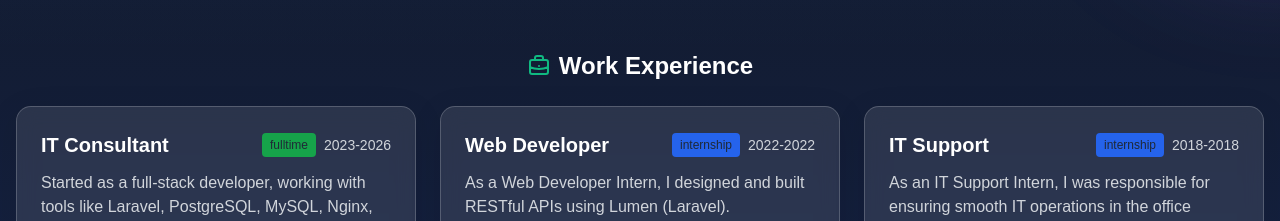
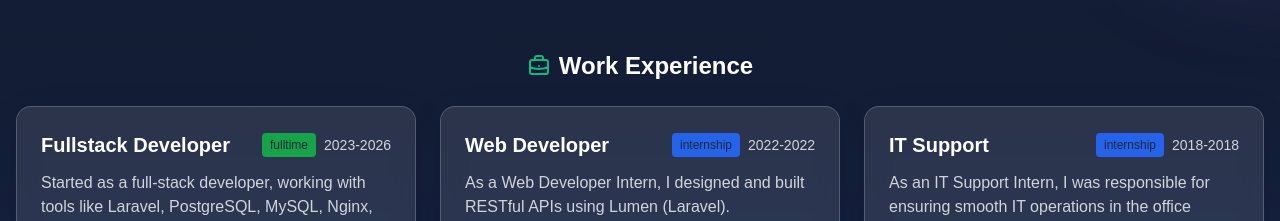
Before and after one commit to ginanjar-tg/my-portfolio, a Next.js app: page / in a window 1280 px wide. Shown: the part 2100-2321 px from the top of the page. Built offline with nearby package versions, Linux system fonts and the light colour scheme; what tw-elements would draw is missing.

Commit message:
Update contents.js

```diff
--- a/pages/components/contents.js
+++ b/pages/components/contents.js
@@ -61,9 +61,9 @@ export default function Contents() {
    const workExperience = [
     {
       title: {
-        id: "IT Consultant",
-        en: "IT Consultant",
-        zh: "IT顾问"
+        id: "Fullstack Developer",
+        en: "Fullstack Developer",
+        zh: "全栈开发工程师"
       },
       description: {
         id: "Berawal sebagai full-stack developer, saya bekerja dengan Laravel, PostgreSQL, MySQL, Nginx, dan Docker. Kemudian beralih ke pengembangan aplikasi desktop dengan WPF (C#), sebelum akhirnya fokus pada Python (Django) untuk fitur geolokasi berbasis AI.",
```
